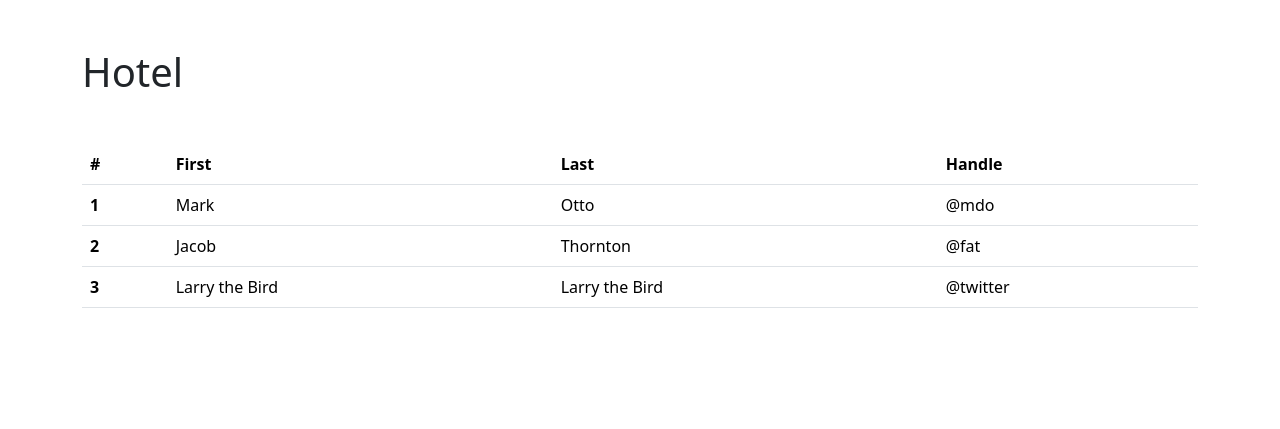
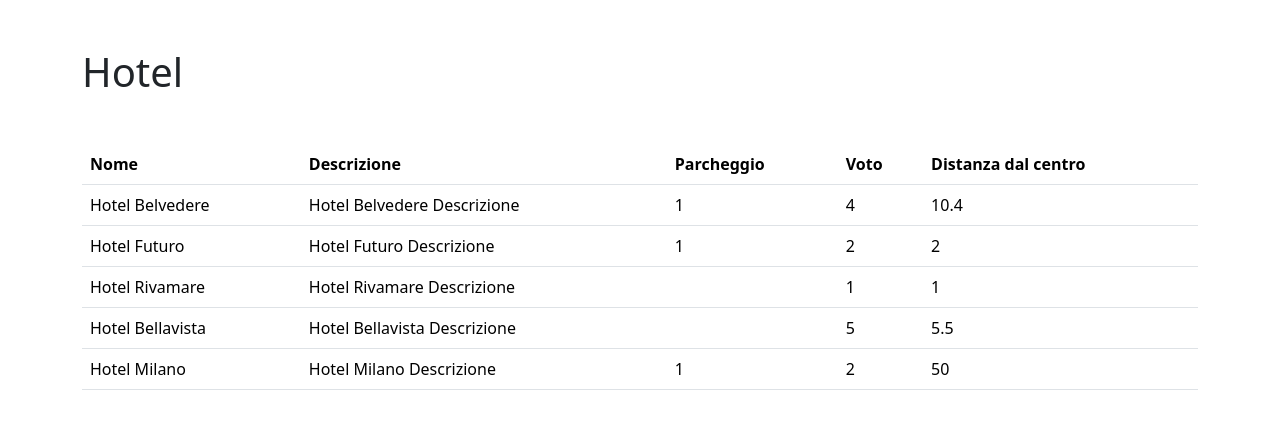
Before and after one commit to leonardoolia/php-hotel, a PHP site: page / in a window 1280 px wide. Shown: the top 429 px of the page. Run offline with PHP 8.4, Linux system fonts and the light colour scheme.

Commit message:
created dinamic table

```diff
--- a/index.php
+++ b/index.php
@@ -1,3 +1,9 @@
+<?php
+    include 'data/hotels.php';
+?>
+
+
+
 <!DOCTYPE html>
 <html lang="it">
 
@@ -18,33 +24,24 @@
     <table class="table mt-5">
         <thead>
             <tr>
-                <th scope="col">#</th>
-                <th scope="col">First</th>
-                <th scope="col">Last</th>
-                <th scope="col">Handle</th>
+                <th scope="col">Nome</th>
+                <th scope="col">Descrizione</th>
+                <th scope="col">Parcheggio</th>
+                <th scope="col">Voto</th>
+                <th scope="col">Distanza dal centro</th>
             </tr>
          </thead>
         <tbody>
-             <tr>
-                <th scope="row">1</th>
-                <td>Mark</td>
-                <td>Otto</td>
-                <td>@mdo</td>
-            </tr>
+            <?php foreach ($hotels as $hotel) :?>
+                <tr>
+                    <td><?= $hotel['name'] ?></td>
+                    <td><?= $hotel['description']?></td>
+                    <td><?= $hotel['parking']?></td>
+                    <td><?= $hotel['vote']?></td>
+                    <td><?= $hotel['distance_to_center']?></td>
+                </tr>
 
-            <tr>
-                <th scope="row">2</th>
-                    <td>Jacob</td>
-                    <td>Thornton</td>
-                    <td>@fat</td>
-            </tr>
-
-            <tr>
-                <th scope="row">3</th>
-                <td>Larry the Bird</td>
-                <td>Larry the Bird</td>
-                <td>@twitter</td>
-            </tr>
+            <?php endforeach?>
         </tbody>
     </table>
 </div>
```
